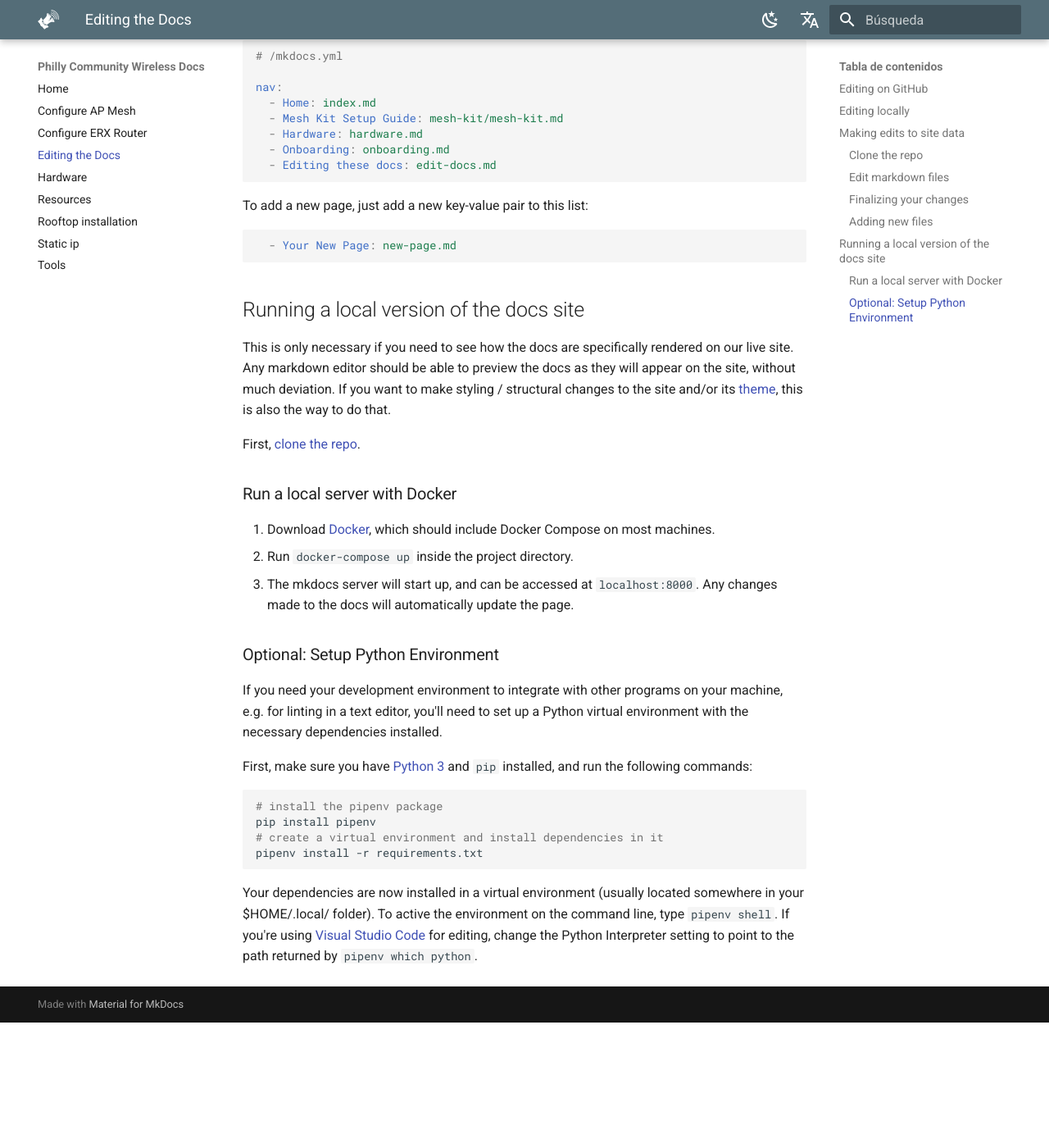
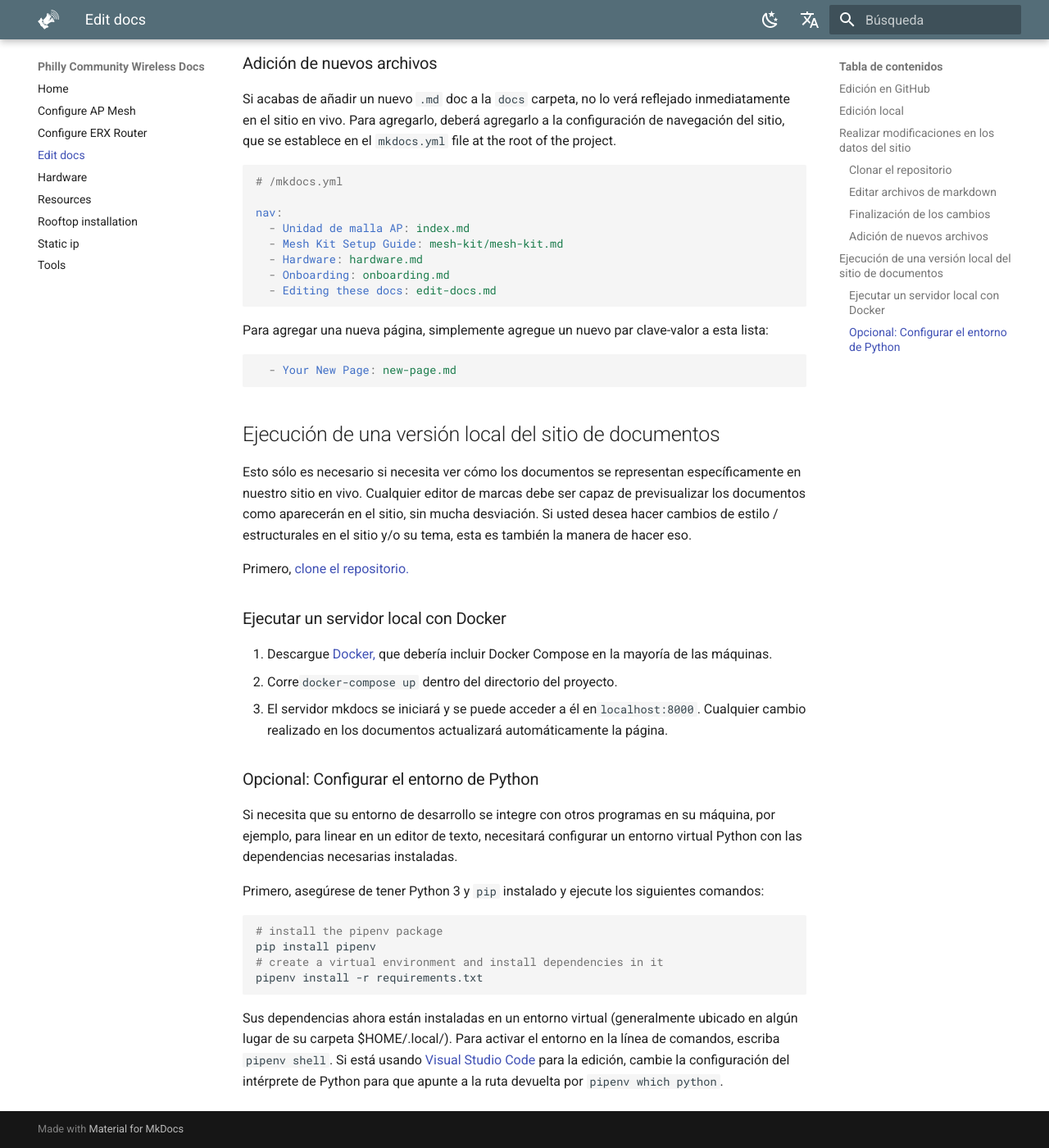
Before and after one commit to phillycommunitywireless/docs-es, an MkDocs documentation site: the page built from docs/edit-docs.md, in a window 1280 px wide and 1400 px high, scrolled down 1485 px. Shown: the whole window at 82% size. Built offline with MkDocs 1.6.1 and Material for MkDocs 9.7.7, drawn with Linux system fonts in a browser that asks for light colours; comment, search, counter and statistics services are not loaded; before the commit the page ends 2732 px from its top, so only the background shows below that; some of the changed text lies outside the part shown.

Commit message:
Update from Forestry.io PCW PCW updated docs/edit-docs.md

````diff
--- a/docs/edit-docs.md
+++ b/docs/edit-docs.md
@@ -1,38 +1,40 @@
-# Editing the Docs
+---
 
-## Editing on GitHub
+---
+# Edición de los documentos
 
-After receiving access to the repository, edits can be made to the site's code directly from the GitHub repository, if you are listed as a contributor for the repo. Just find the file you'd like to edit (the filename will be the same as the page's slug -- "edit-docs" for this page) and click the pencil icon in the corner. Once you've completed your changes, scroll to the bottom, add a commit message, and click "Commit changes". The public docs will update to reflect this.
+## Edición en GitHub
 
-## Editing locally
+Después de recibir acceso al repositorio, se pueden realizar modificaciones en el código del sitio directamente desde el repositorio de GitHub, si aparece como colaborador del repo. Sólo tiene que encontrar el archivo que desea editar (el nombre del archivo será el mismo que el de la página -- editar-docs para esta página) y haga clic en el icono del lápiz en la esquina. Una vez que haya completado los cambios, desplácese hasta la parte inferior, agregue un mensaje de confirmación y haga clic en “Confirmar cambios”. Los documentos públicos se actualizarán para reflejar esto.
 
-To make edits to docs locally, you'll need to have a GitHub account and be listed as a contributor to the `phillycommunitywireless/docs` repository. You'll also need `git` and a markdown editor of your choice.
+## Edición local
 
+Para realizar ediciones en documentos localmente, deberás tener una cuenta de GitHub y aparecer como colaborador de la `phillycommunitywireless/docs` depósito. También necesitarás `git` y un editor de rebajas de su elección.
 
-## Making edits to site data
+## Realizar modificaciones en los datos del sitio
 
-### Clone the repo
+### Clonar el repositorio
 
-First things first: if you haven't already done so copy the docs repository to your local machine:
+Lo primero es lo primero: si aún no lo ha hecho, copie el repositorio de documentos en su máquina local:
 
 ``` bash
 git clone https://github.com/phillycommunitywireless/docs.git
 cd docs
 ```
 
-If you already have the repo cloned, you should pull any new changes to synchronize with the remote repo:
+Si ya tiene el repositorio clonado, debe extraer cualquier cambio nuevo para sincronizarlo con el repositorio remoto:
 
 ``` bash
 git pull
 ```
 
-### Edit markdown files
+### Editar archivos de markdown
 
-You should see several markdown files in the `docs/docs` subfolder. These correspond to the pages on the main site. You can open and edit these files in a markdown editor of your choice!
+Debería ver varios archivos de rebajas en el `docs/docs` subcarpeta. Estos corresponden a las páginas del sitio principal. ¡Puede abrir y editar estos archivos en un editor de rebajas de su elección!
 
-### Finalizing your changes
+### Finalización de los cambios
 
-Once you're confident in the changes you've made to the docs, you can push them back to the remote repo. [ReadTheDocs](https://readthedocs.io) will be notified of these changes and immediately rebuild the public site with your changes reflected.
+Una vez que esté seguro de los cambios que ha realizado en los documentos, puede enviarlos de vuelta al repositorio remoto. [ReadTheDocs](https://readthedocs.io) será notificado de estos cambios e inmediatamente reconstruirá el sitio público con sus cambios reflejados.
 
 ``` bash
 git add .
@@ -40,48 +42,50 @@ git commit -m "Add a message specifying what you changed"
 git push
 ```
 
-If this is your first time pushing, you may need to run this instead:
+Si esta es la primera vez que empuja, es posible que deba ejecutar esto en su lugar:
 
 ``` bash
 git push --set-upstream origin main
 ```
 
-### Adding new files
+### Adición de nuevos archivos
 
-If you just add a new `.md` doc to the `docs` folder, you won't see it immediately reflected on the live site. To add it, you'll need to add it to the **site nav configuration**, which is set in the `mkdocs.yml` file at the root of the project.
+Si acabas de añadir un nuevo `.md` doc a la `docs` carpeta, no lo verá reflejado inmediatamente en el sitio en vivo. Para agregarlo, deberá agregarlo a la configuración de navegación del sitio, que se establece en el `mkdocs.yml` file at the root of the project.
 
 ``` yaml
 # /mkdocs.yml
 
 nav:
-  - Home: index.md
+  - Unidad de malla AP: index.md
   - Mesh Kit Setup Guide: mesh-kit/mesh-kit.md
   - Hardware: hardware.md
   - Onboarding: onboarding.md
   - Editing these docs: edit-docs.md
 ```
-To add a new page, just add a new key-value pair to this list:
+
+Para agregar una nueva página, simplemente agregue un nuevo par clave-valor a esta lista:
+
 ``` yaml
   - Your New Page: new-page.md
 ```
 
-## Running a local version of the docs site
+## Ejecución de una versión local del sitio de documentos
 
-This is only necessary if you need to see how the docs are specifically rendered on our live site. Any markdown editor should be able to preview the docs as they will appear on the site, without much deviation. If you want to make styling / structural changes to the site and/or its [theme](https://squidfunk.github.io/mkdocs-material/), this is also the way to do that.
+Esto sólo es necesario si necesita ver cómo los documentos se representan específicamente en nuestro sitio en vivo. Cualquier editor de marcas debe ser capaz de previsualizar los documentos como aparecerán en el sitio, sin mucha desviación. Si usted desea hacer cambios de estilo / estructurales en el sitio y/o su tema, esta es también la manera de hacer eso.
 
-First, [clone the repo](#clone-the-repo).
+Primero, [clone el repositorio.]()
 
-### Run a local server with Docker
+### Ejecutar un servidor local con Docker
 
-1. Download [Docker](https://www.docker.com/get-started), which should include Docker Compose on most machines.
-2. Run `docker-compose up` inside the project directory.
-3. The mkdocs server will start up, and can be accessed at `localhost:8000`. Any changes made to the docs will automatically update the page.
+1. Descargue [Docker,]() que debería incluir Docker Compose en la mayoría de las máquinas.
+2. Corre`docker-compose up` dentro del directorio del proyecto.
+3. El servidor mkdocs se iniciará y se puede acceder a él en`localhost:8000`. Cualquier cambio realizado en los documentos actualizará automáticamente la página.
 
-### Optional: Setup Python Environment
+### Opcional: Configurar el entorno de Python
 
-If you need your development environment to integrate with other programs on your machine, e.g. for linting in a text editor, you'll need to set up a Python virtual environment with the necessary dependencies installed.
+Si necesita que su entorno de desarrollo se integre con otros programas en su máquina, por ejemplo, para linear en un editor de texto, necesitará configurar un entorno virtual Python con las dependencias necesarias instaladas.
 
-First, make sure you have [Python 3](https://www.python.org/downloads/) and `pip` installed, and run the following commands:
+Primero, asegúrese de tener Python 3 y `pip` instalado y ejecute los siguientes comandos:
 
 ``` bash
 # install the pipenv package
@@ -90,4 +94,4 @@ pip install pipenv
 pipenv install -r requirements.txt
 ```
 
-Your dependencies are now installed in a virtual environment (usually located somewhere in your $HOME/.local/ folder). To active the environment on the command line, type `pipenv shell`. If you're using [Visual Studio Code](https://vscode.com/) for editing, change the Python Interpreter setting to point to the path returned by `pipenv which python`.
+Sus dependencias ahora están instaladas en un entorno virtual (generalmente ubicado en algún lugar de su carpeta $HOME/.local/). Para activar el entorno en la línea de comandos, escriba `pipenv shell`. Si está usando [Visual Studio Code](https://vscode.com/) para la edición, cambie la configuración del intérprete de Python para que apunte a la ruta devuelta por `pipenv which python`.
````
